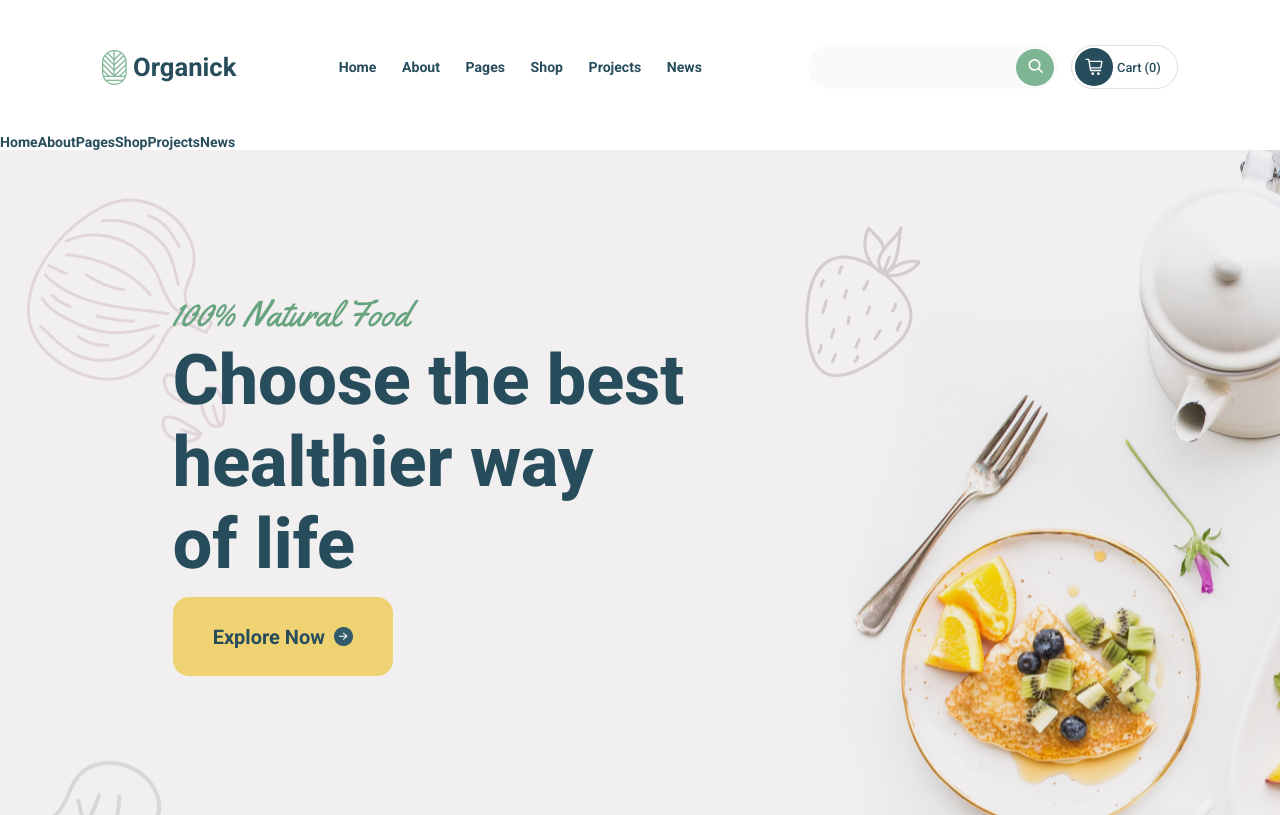
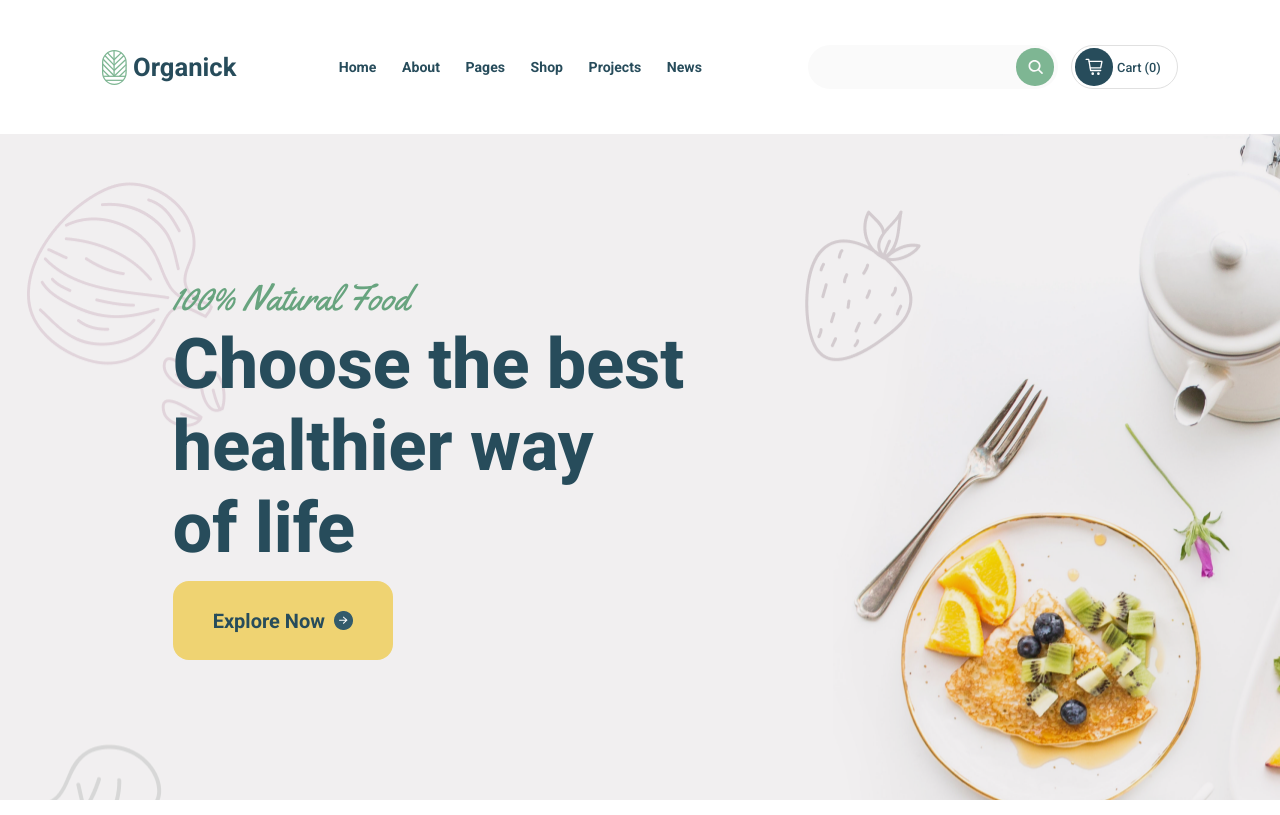
Before and after one commit to asadbek204/TeamProject, a Flask app: page / in a window 1280 px wide; the page is wider, and only the part inside the window is pictured. Shown: the top 815 px of that part. Run offline with Flask 3, Linux system fonts and the light colour scheme.

Commit message:
configured header and footer for mobile

```diff
--- a/static/css/style.css
+++ b/static/css/style.css
@@ -45,26 +45,22 @@ button:hover {
 
 /*********** global hover effect section *************/
 header a,
-header label,
-header label + select,
 footer a {
     transition: 250ms ease all;
 }
 
-header label:hover,
-header label:hover + #pages,
-header .select-box:hover label,
 header a:hover,
 footer a:hover {
     cursor: pointer;
     color: green;
 }
-
+.site-logo-box-foot:hover .site-name-foot,
 .site-logo-box:hover .site-name {
     cursor: pointer;
     color: #038432b9;
 }
 
+.site-logo-box-foot:hover .site-logo-foot,
 .site-logo-box:hover .site-logo {
     /* filter: brightness(0) invert(1) drop-shadow(0px 0px 2px black) drop-shadow(0 0 10px var(--clr-black)) drop-shadow(0 0 2px var(--clr-green)); */
     filter: invert(25%) sepia(52%) saturate(416%) hue-rotate(151deg) brightness(50%) contrast(94%); /*drop-shadow(-2px 2px 10px var(--clr-green)) ;*/
@@ -94,14 +90,19 @@ footer a:hover {
 }
 
 /************ site logo style ***********/
-
+.site-logo-box-foot,
 .site-logo-box {
+    display: flex;
+    justify-content: space-between;
+    align-items: center;
     gap: .5vw;
 }
 
+.site-logo-foot,
 .site-logo {
     width: 1.9vw;
     height: auto;
+    transition: .2s ease;
 }
 
 /****************************************/
@@ -129,18 +130,20 @@ footer a:hover {
     padding: 6vh 8vw;
 }
 
+.site-name-foot,
 .site-name {
     color: var(--clr-blue);
-    font-family: var(--ff-roboto);
+    font-family: 'Roboto';
     font-size: 2vw;
     font-style: normal;
     font-weight: 700;
     line-height: normal;
+    transition: .2s ease;
 }
 
 .text-nav {
     color: var(--clr-blue);
-    font-family: var(--ff-roboto);
+    font-family: 'Roboto';
     font-size: max(.6rem, 1.1vw);
     font-style: normal;
     font-weight: 700;
@@ -149,19 +152,11 @@ footer a:hover {
 
 .select-text {
     color: var(--clr-blue);
-    font-family: var(--ff-roboto);
+    font-family: 'Roboto';
     font-size: .7vw;
     font-style: normal;
     font-weight: 700;
     line-height: normal;
-}
-
-#pages {
-    color: var(--clr-blue);
-    position: relative;
-    width: min(.6rem, .9vw);
-    height:  min(.6rem, .9vw);
-    background-color: transparent;
 }
 
 /************* search box ***************/
@@ -173,28 +168,37 @@ footer a:hover {
 .search-input {
     width: min(19.5vw, 37.5vh);
     height: min(6.5vh, 3.45vw);
+    font-size: 1vw;
     /* width: 19.5vw;
     height: 3.45vw; */
     background-color: var(--clr-search-background);
     border-radius: 5000px;
-}
-
-.search-input:hover {
+    padding-left: 1vw;
+    color: var(--clr-blue);
+    font-family: 'Roboto';
+    font-size: max(.6rem, 1.1vw);
+}
+
+.search-input:hover,
+.search-input:focus {
+    outline: none;
     box-shadow: -2px 1px 10px #eae7e7ce;
 }
 
 .search-button {
     position: absolute;
-    right: min(.3vw, .5vh);
-    bottom: min(.4vh, .25vw);
-    /* right: .3vw;
-    bottom: .25vw; */
+    inset: 0;
+    margin-left: auto;
+    margin-top: auto;
+    margin-bottom: auto;
+    margin-right: .3vw;
     width: min(2.93vw, 5.62vh);
     height: min(2.93vw, 5.62vh);
-    /* width: 2.93vw;
-    height: 2.93vw; */
     border-radius: 50%;
     background-color: var(--clr-green);
+    display: flex;
+    justify-content: center;
+    align-items: center;
 }
 
 .search-icon {
@@ -215,9 +219,16 @@ footer a:hover {
     border: 1px solid #E0E0E0;
 }
 
+.text-nav-box-mobile .text-nav{
+    display: none;
+}
+.text-nav-box-mobile {
+    display: none;
+}
+
 .cart-count-text {
     color: var(--clr-blue);
-    font-family: var(--ff-roboto);
+    font-family: 'Roboto';
     font-size: min(1.9vh, 1vw);
     font-style: normal;
     font-weight: 400;
@@ -1433,9 +1444,9 @@ footer a:hover {
     position: relative;
 }
 
-.touch .menu__link {
+.touch .text-nav-box-mobile .menu__link {
     width: 32px;
-    display: flex;
+    display: none;
     justify-content: space-between;
     align-items: end;
 }
@@ -1555,6 +1566,9 @@ body.touch .arrow {
 }
 @media (max-width: 767.98px) {
     /***************** header-section ****************/
+    .touch .text-nav-box-mobile .menu__link {
+        display: flex;
+    }
     .header-nav-container {
         width: 100%;
         height: 100px;
--- a/static/js/script.js
+++ b/static/js/script.js
@@ -7,7 +7,7 @@ let isMobile = {
 	any: function() {return (isMobile.Android() || isMobile.BlackBerry() || isMobile.iOS() || isMobile.Opera() || isMobile.Windows());}
 };
 
-let body = document.getElementById('test');
+let body = document.getElementById('organick');
 
 if(isMobile.any()){
 	body.classList.add('touch');
--- a/templates/Organick.html
+++ b/templates/Organick.html
@@ -14,7 +14,7 @@
     <script src="{{ url_for('static', filename='js/script.js') }}" defer></script>
     <title>Document</title>
 </head>
-<body>
+<body id="organick">
     <header class="default-site-header">
         <!-- navigation bar -->
         <div class="header-nav-container">
@@ -93,7 +93,7 @@
         </div>
     </header>
     <!---------------------- all pages without header and footer --------------------------->
-    <main id="organick">
+    <main>
 
         <!---------------------------------- page-1 -------------------------------------->
 
```
